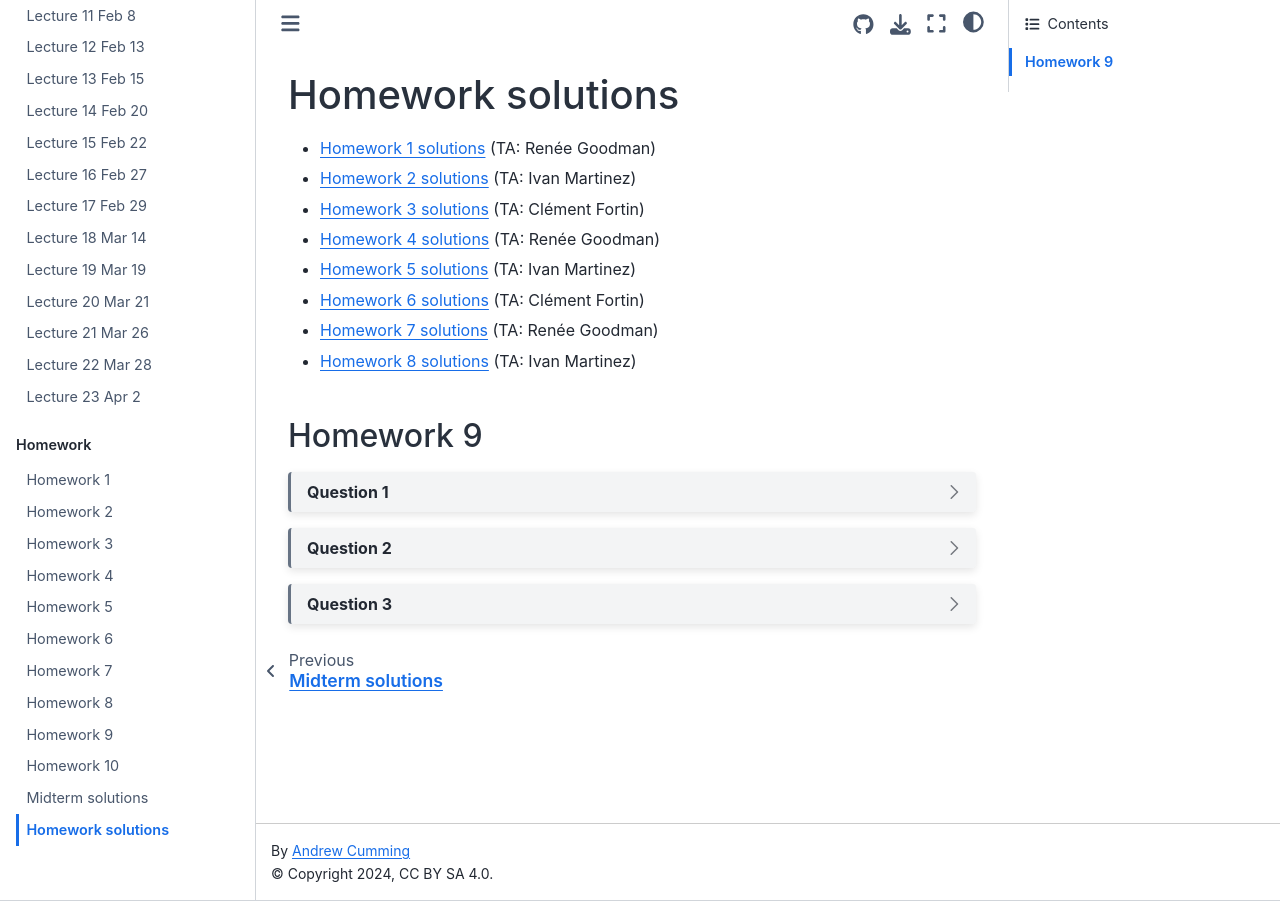
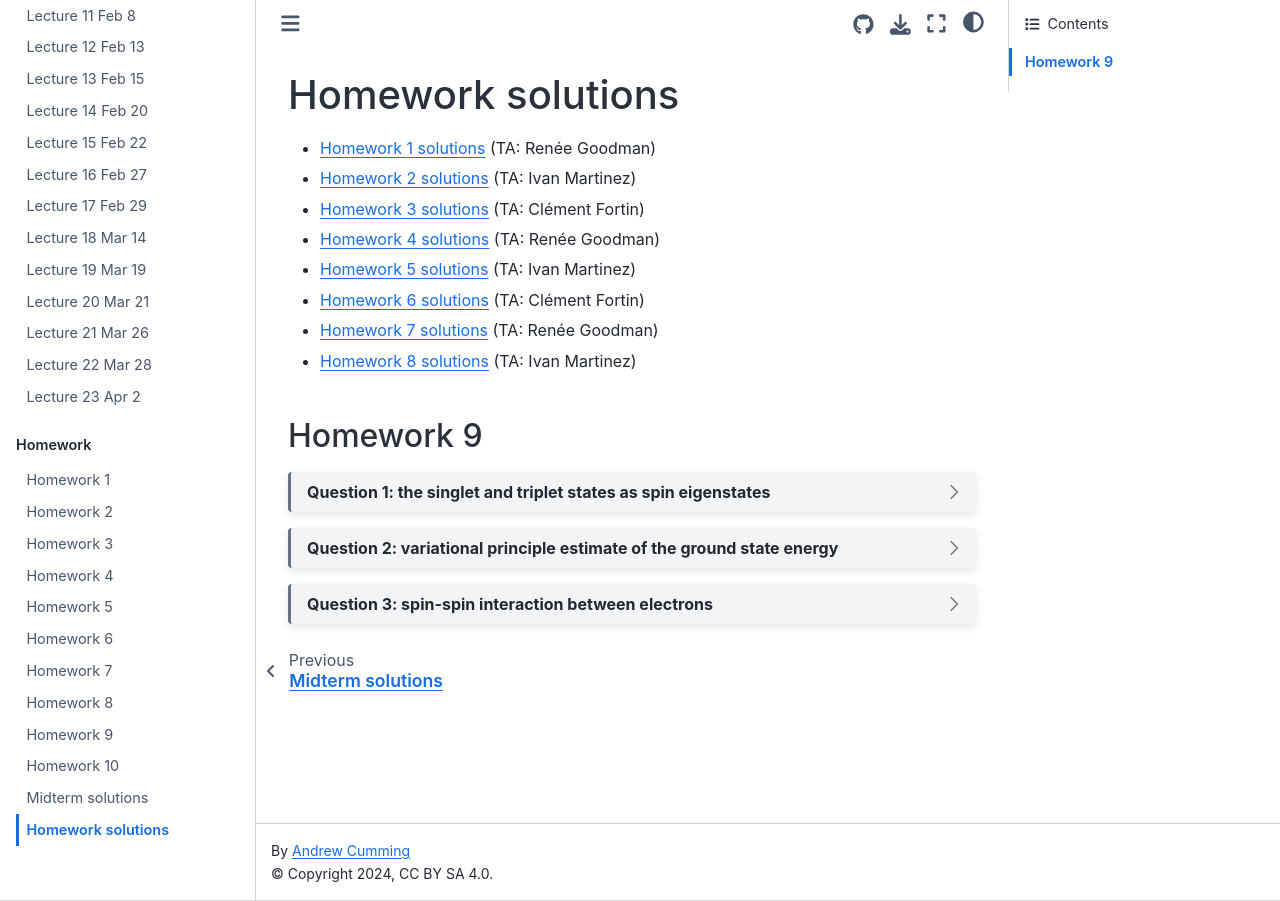
Before and after one commit to andrewcumming/phys457, a Jupyter Book: the page built from homework_solutions.md, in a window 1280 px wide. Built offline with Jupyter Book 1.0.4 settings and Sphinx 7.4.7 and the Sphinx Book theme 1.1.4, drawn with Linux system fonts in a browser that asks for light colours.

Commit message:
Update hw9 sols

````diff
--- a/homework_solutions.md
+++ b/homework_solutions.md
@@ -18,7 +18,7 @@
 
 ### Homework 9
 
-```{dropdown} Question 1
+```{dropdown} Question 1: the singlet and triplet states as spin eigenstates
 
 The $S_z$ operator is straightforward because we can write $\hat{S}_z = \hat{S}_{1,z} + \hat{S}_{2,z}$. Applying this to the triplet states you will find that they are eigenstates with eigenvalues $m_s\hbar=(1,0,-1)\times \hbar$, while the singlet state has eigenvalue 0. For $\hat{S}^2 = \hat{S}_1^2 + \hat{S}_2^2 + 2\hat{\mathbf{S}}_1\cdot \hat{\mathbf{S}}_2$, we can use Townsend equation (5.10) which gives
 
@@ -45,7 +45,7 @@ $$ = 2\hbar^2 \ket{\uparrow\downarrow}$$
 and the same for $\ket{\downarrow\uparrow}$. This means that the $m_s=0$ triplet state (symmetric) has $s=1$ whereas the $m_s=0$ singlet state (antisymmetric) has $s=0$.
 ```
 
-```{dropdown} Question 2
+```{dropdown} Question 2: variational principle estimate of the ground state energy
 
 **Townsend 12.7**. We have a potential $V(x) = a|x|$ and want to estimate the ground state energy with the trial wavefunction $\psi(x) = (b/\pi)^{1/4} e^{-bx^2/2}$. The contribution of the potential term in the Hamiltonian is
 
@@ -79,7 +79,7 @@ $$E \leq {3\over 2} \left({\hbar^2a^2\over 2\pi m}\right)^{1/3}.$$
 ```
 
 
-```{dropdown} Question 3
+```{dropdown} Question 3: spin-spin interaction between electrons
 
 **Townsend 12.3**. *Estimate the singlet-triplet splitting of the two electrons in helium due to a direct spin-spin interaction.*
 
````
